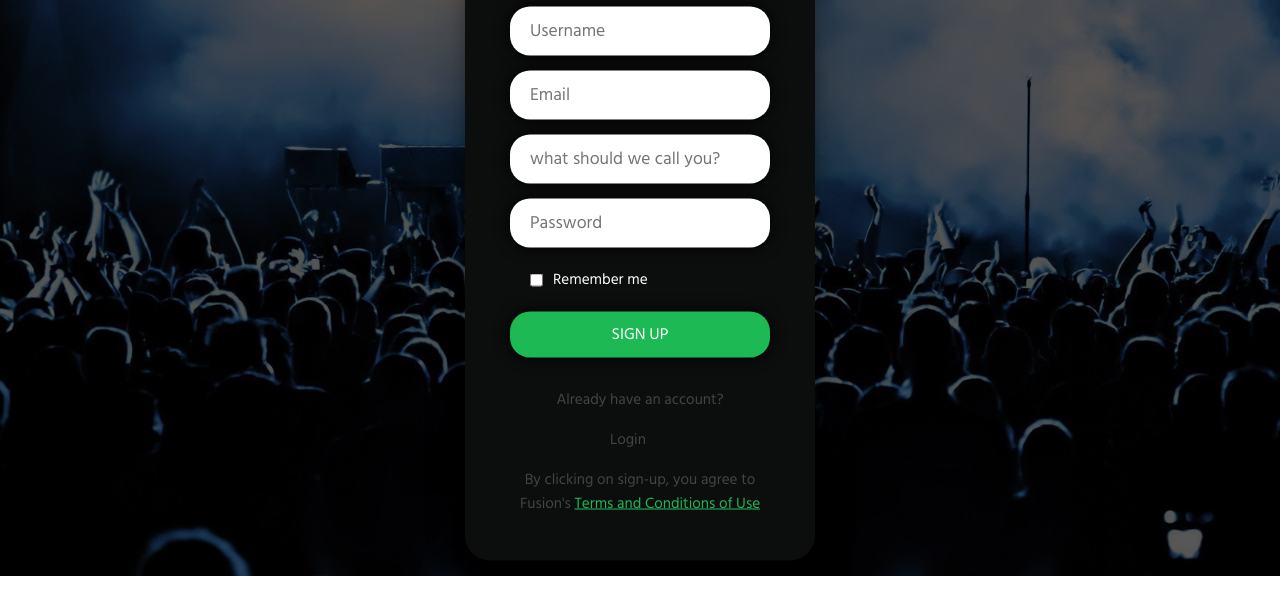
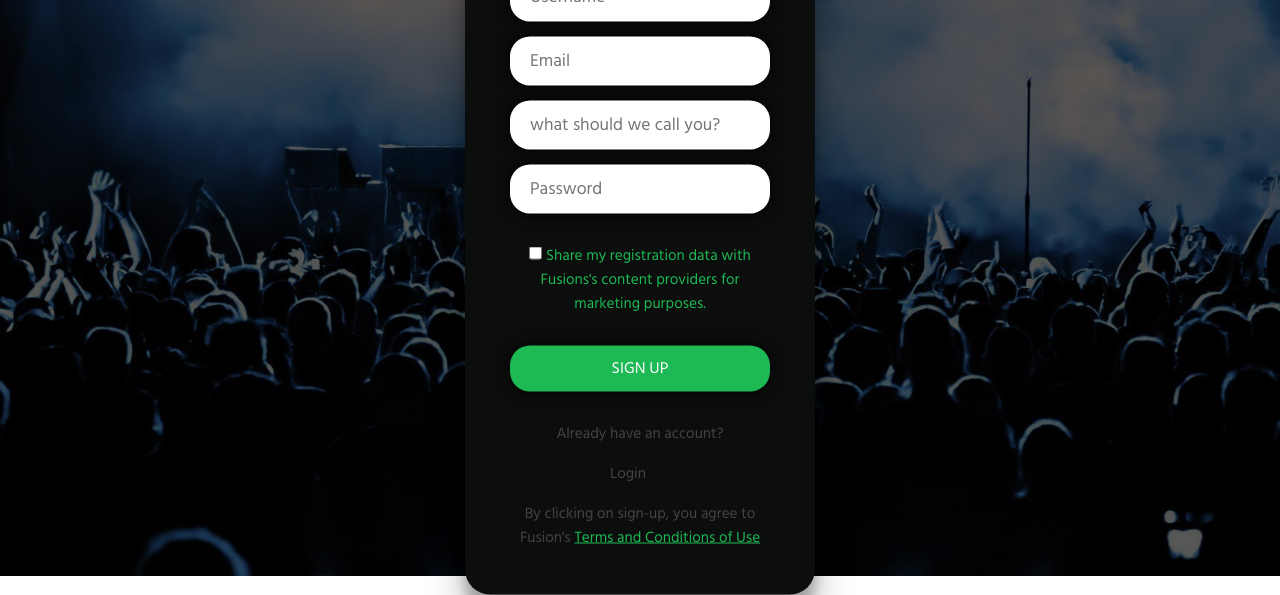
Before and after one commit to niloymajumder/Fusion, a plain HTML site: page SignUP.html in a window 1280 px wide. Shown: the part 224-819 px from the top of the page. Drawn offline with Linux system fonts and the light colour scheme.

Commit message:
Additional support

```diff
--- a/SignUP.html
+++ b/SignUP.html
@@ -68,7 +68,10 @@
 
         <div class="check">
           <input type="checkbox" id="check" />
-          <label for="check" id="checkMsg">Remember me</label>
+          <label for="check" id="checkMsg"
+            >Share my registration data with Fusions's content providers for
+            marketing purposes.</label
+          >
         </div>
         <input type="submit" value="sign up" class="input-Box submit" />
 
--- a/css/SignIn.css
+++ b/css/SignIn.css
@@ -95,13 +95,13 @@ form {
 }
 
 .check {
-  display: flex;
-  justify-content: start;
-  align-items: center;
-  gap: 10px;
+  text-align: center;
+  /* text-transform: capitalize; */
+  color: #1db954;
+  margin: 15px 0;
   font-size: 0.95em;
-  padding: 0px 20px;
-  margin: 5px 0;
+  cursor: pointer;
+
 }
 
 .input-Box {
```
